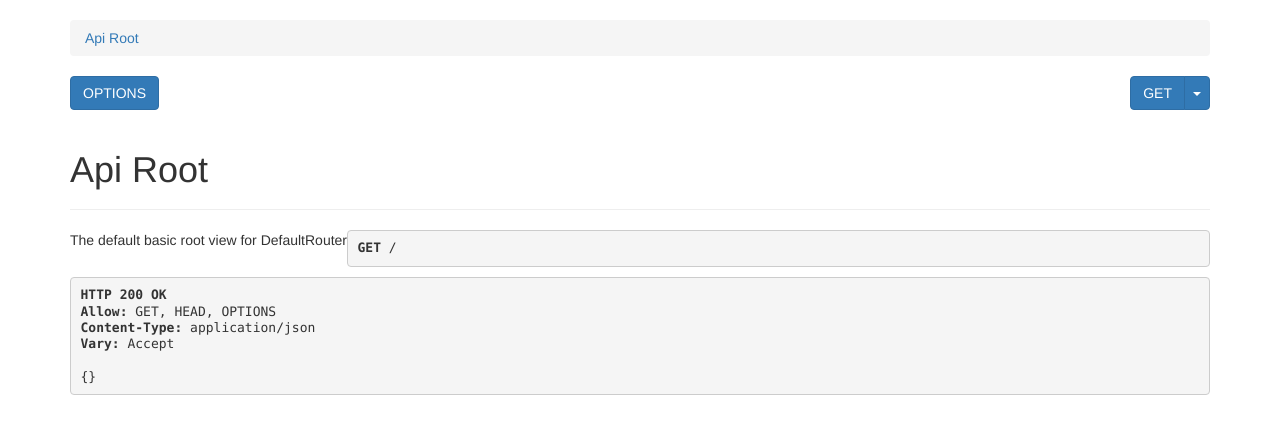
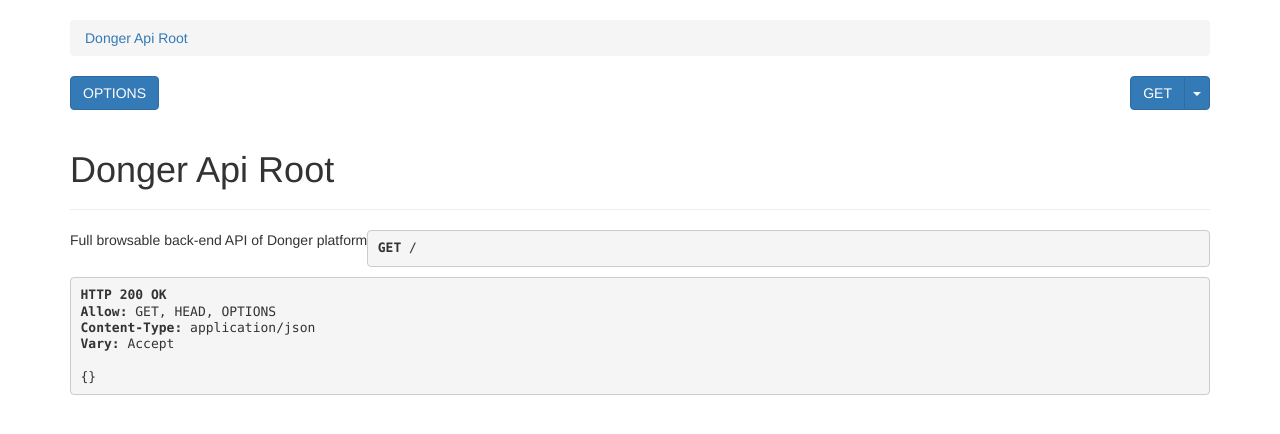
Before and after one commit to VahidZee/splitwise, a Django app: page / in a window 1280 px wide. Shown: the part 51-485 px from the top of the page. Run offline with Django 3.2, Linux system fonts and the light colour scheme; some libraries are stand-ins or nearby versions.

Commit message:
customize browsable API root

```diff
--- a/backend/splitwise/urls.py
+++ b/backend/splitwise/urls.py
@@ -18,6 +18,8 @@ from django.urls import path, include
 from rest_framework import routers
 
 router = routers.DefaultRouter()
+router.get_api_root_view().cls.__name__ = "DongerAPIRoot"
+router.get_api_root_view().cls.__doc__ = "Full browsable back-end API of Donger platform"
 
 urlpatterns = [
     path('admin/', admin.site.urls),
--- a/backend/templates/rest_framework/login.html
+++ b/backend/templates/rest_framework/login.html
@@ -5,5 +5,5 @@ Donger API - Login
 {% endblock %}
 
 {% block branding %}
-<a href="/"><h3 style="margin: 0 0 20px; align:center;">Donger</h3></a>
+<a href="/"><h3 style="margin: 0 0 20px; align:center;">Donger API</h3></a>
 {% endblock %}
```
